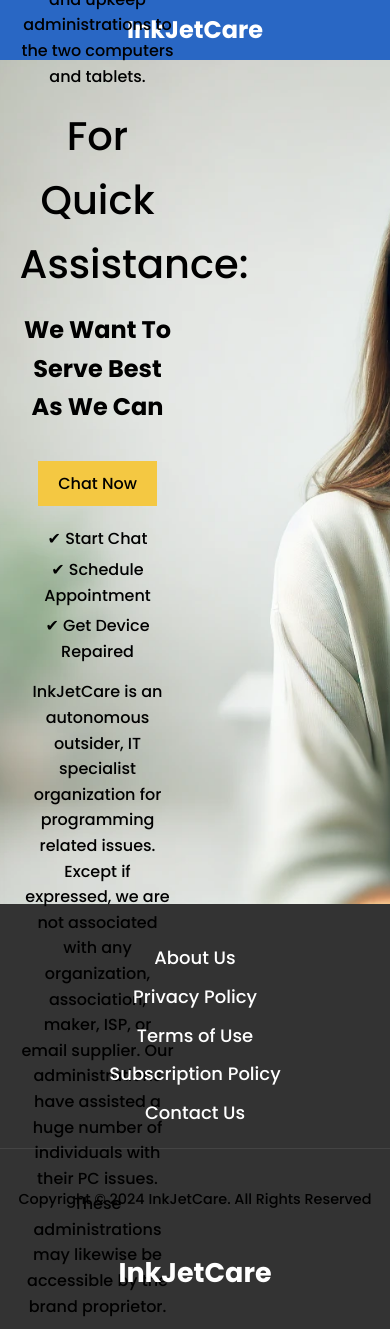
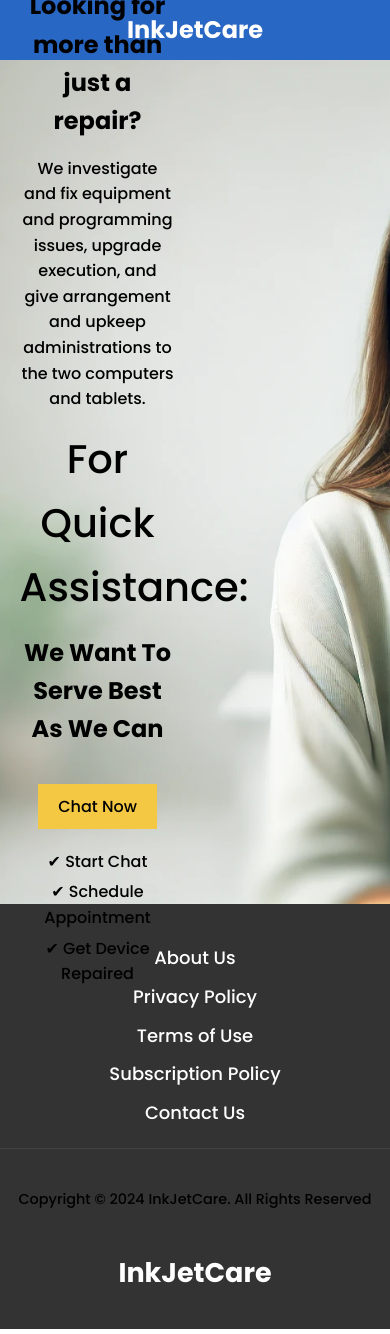
Before and after one commit to developeragency5/inkjetcare, a React (Vite) app: page /booking in a window 390 px wide. Built offline with nearby package versions, Linux system fonts and the light colour scheme; a web font is replaced by a local one.

Commit message:
git push

```diff
--- a/index.html
+++ b/index.html
@@ -6,7 +6,7 @@
     <link rel="preconnect" href="https://fonts.gstatic.com">
     <link href="https://fonts.googleapis.com/css2?family=Hanalei+Fill&display=swap" rel="stylesheet">
     <meta name="viewport" content="width=device-width, initial-scale=1.0" />
-    <script src="//code.jivosite.com/widget/w7Ros1F3lu" async></script>
+    <!-- <script src="//code.jivosite.com/widget/w7Ros1F3lu" async></script> -->
     <title>InkJetCare: We Fix, You Relax</title>
   </head>
   <body>
--- a/src/pages/CustomerService.css
+++ b/src/pages/CustomerService.css
@@ -55,3 +55,8 @@
   margin: 5px 0;
   color: black;
 }
+@media (max-width: 576px) {
+  .mc{
+    display: none;
+  }
+}
--- a/src/pages/CustomerService.jsx
+++ b/src/pages/CustomerService.jsx
@@ -11,7 +11,7 @@
     <div className="customer-service-container" style={{ backgroundImage: `url(${backgroundImage})` }}>
       <div className="content">
         <h3>Looking for more than just a repair?</h3>
-        <div className="yellow-line"></div>
+
         <p>
         We investigate and fix equipment and programming issues, upgrade execution, and give arrangement and upkeep administrations to the two computers and tablets.
         </p>
@@ -25,7 +25,7 @@
           <p>✔ Get Device Repaired</p>
         </div>
         <div>
-            <p>
+            <p className='mc'>
             InkJetCare is an autonomous outsider, IT specialist organization for programming related issues. Except if expressed, we are not associated with any organization, association, maker, ISP, or email supplier. Our administrations have assisted a huge number of individuals with their PC issues. These administrations may likewise be accessible by the brand proprietor.
             </p>
         </div>
```
